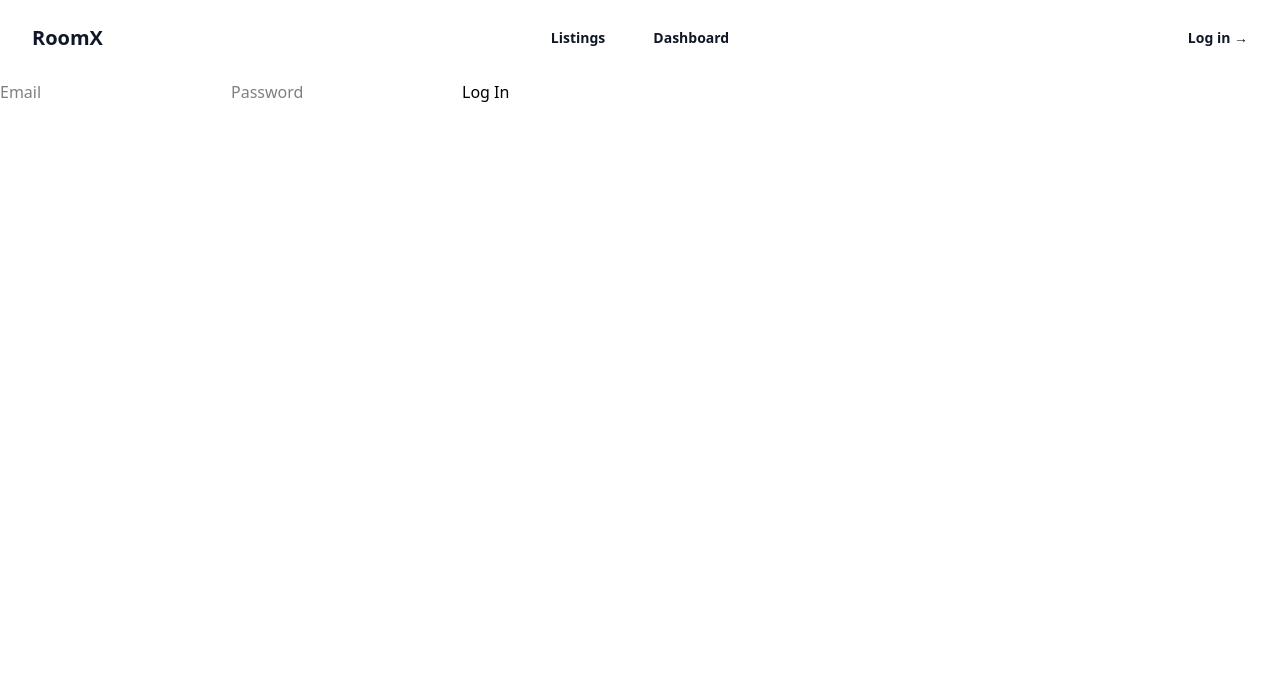
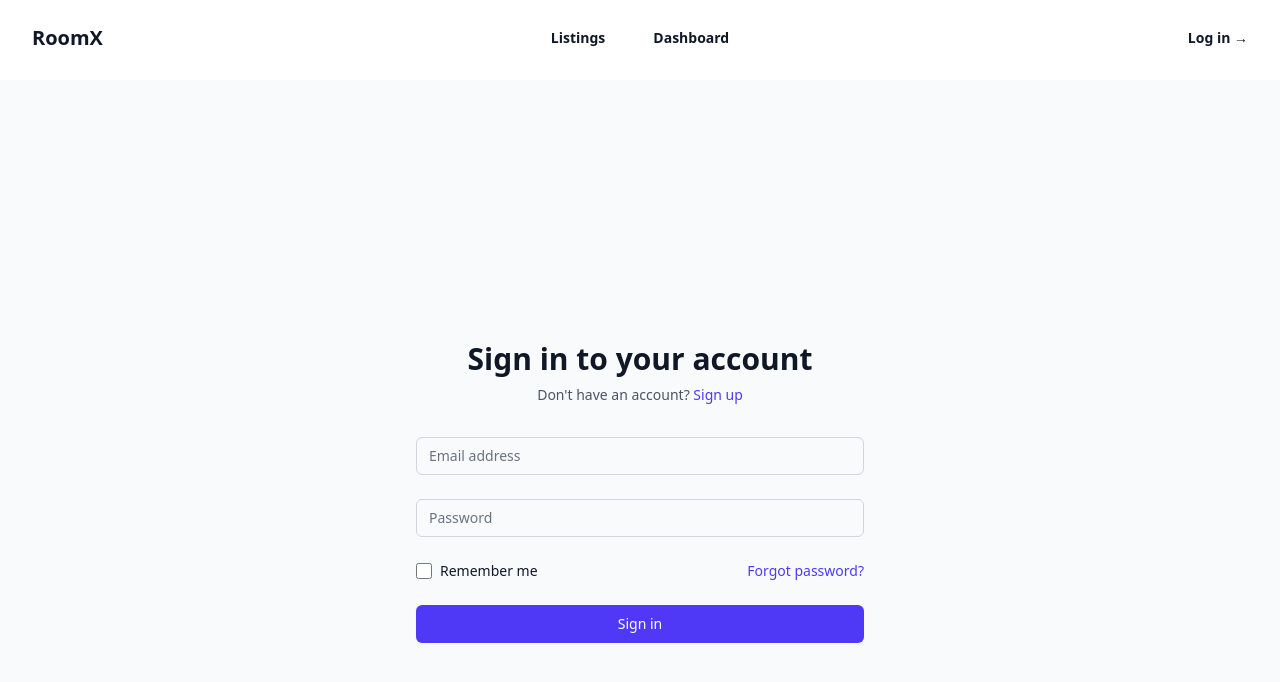
Before and after one commit to AdamDono/roomx-frontend, an Angular app: page /login in a window 1280 px wide. Shown: the top 682 px of the page. Built offline with nearby package versions, Linux system fonts and the light colour scheme.

Commit message:
can connect the backend register the user but having issues with pop ups and login button as it is not funtional

```diff
--- a/package.json
+++ b/package.json
@@ -10,10 +10,13 @@
   },
   "private": true,
   "dependencies": {
+    "@angular/animations": "^19.2.3",
+    "@angular/cdk": "^19.2.6",
     "@angular/common": "^19.2.0",
     "@angular/compiler": "^19.2.0",
     "@angular/core": "^19.2.0",
-    "@angular/forms": "^19.2.0",
+    "@angular/forms": "^19.2.3",
+    "@angular/material": "^19.2.6",
     "@angular/platform-browser": "^19.2.0",
     "@angular/platform-browser-dynamic": "^19.2.0",
     "@angular/router": "^19.2.0",
--- a/src/app/app.routes.ts
+++ b/src/app/app.routes.ts
@@ -6,7 +6,7 @@ import { ListingsComponent } from './listings/listings.component';
 import { LoginComponent } from './login/login.component';
 import { SignupComponent } from './signup/signup.component';
 import { HttpClientModule, HTTP_INTERCEPTORS } from '@angular/common/http'
-import { AuthInterceptor } from './auth.interceptor'; //
+
 
 
 export const routes: Routes = [
--- a/src/app/auth.interceptor.ts
+++ b/src/app/auth.interceptor.ts
@@ -25,12 +25,19 @@ export class AuthInterceptor implements HttpInterceptor {
 }
 
 export const authInterceptor: HttpInterceptorFn = (req, next) => {
-  const token = localStorage.getItem('access_token');
+  // Safe localStorage access
+  let token: string | null = null;
+  try {
+    token = typeof window !== 'undefined' ? localStorage.getItem('access_token') : null;
+  } catch (e) {
+    console.warn('localStorage access error:', e);
+  }
+
   if (token) {
     req = req.clone({
       setHeaders: {
-        Authorization: `Bearer ${token}`,
-      },
+        Authorization: `Bearer ${token}`
+      }
     });
   }
   return next(req);
--- a/src/app/login/login.component.html
+++ b/src/app/login/login.component.html
@@ -1,5 +1,62 @@
-<form [formGroup]="loginForm" (ngSubmit)="onSubmit()">
-    <input type="email" formControlName="email" placeholder="Email">
-    <input type="password" formControlName="password" placeholder="Password">
-    <button type="submit" [disabled]="loginForm.invalid">Log In</button>
-  </form>
+<div class="min-h-screen flex items-center justify-center bg-gray-50 py-12 px-4 sm:px-6 lg:px-8">
+    <div class="max-w-md w-full space-y-8">
+      <div>
+        <h2 class="mt-6 text-center text-3xl font-extrabold text-gray-900">Sign in to your account</h2>
+        <p class="mt-2 text-center text-sm text-gray-600">
+          Don't have an account?
+          <a routerLink="/signup" class="font-medium text-indigo-600 hover:text-indigo-500">Sign up</a>
+        </p>
+      </div>
+      <form [formGroup]="loginForm" (ngSubmit)="onSubmit()" class="mt-8 space-y-6">
+        <!-- Email Input -->
+        <div>
+          <label for="email" class="sr-only">Email address</label>
+          <input
+            id="email"
+            formControlName="email"
+            type="email"
+            required
+            class="appearance-none rounded-md relative block w-full px-3 py-2 border border-gray-300 placeholder-gray-500 text-gray-900 focus:outline-none focus:ring-indigo-500 focus:border-indigo-500 focus:z-10 sm:text-sm"
+            placeholder="Email address"
+          />
+        </div>
+        <!-- Password Input -->
+        <div>
+          <label for="password" class="sr-only">Password</label>
+          <input
+            id="password"
+            formControlName="password"
+            type="password"
+            required
+            class="appearance-none rounded-md relative block w-full px-3 py-2 border border-gray-300 placeholder-gray-500 text-gray-900 focus:outline-none focus:ring-indigo-500 focus:border-indigo-500 focus:z-10 sm:text-sm"
+            placeholder="Password"
+          />
+        </div>
+        <!-- Remember Me & Forgot Password -->
+        <div class="flex items-center justify-between">
+          <div class="flex items-center">
+            <input
+              id="remember-me"
+              name="remember-me"
+              type="checkbox"
+              class="h-4 w-4 text-indigo-600 focus:ring-indigo-500 border-gray-300 rounded"
+            />
+            <label for="remember-me" class="ml-2 block text-sm text-gray-900">Remember me</label>
+          </div>
+          <div class="text-sm">
+            <a href="#" class="font-medium text-indigo-600 hover:text-indigo-500">Forgot password?</a>
+          </div>
+        </div>
+        <!-- Submit Button -->
+        <div>
+          <button
+            type="submit"
+            [disabled]="loginForm.invalid"
+            class="group relative w-full flex justify-center py-2 px-4 border border-transparent text-sm font-medium rounded-md text-white bg-indigo-600 hover:bg-indigo-700 focus:outline-none focus:ring-2 focus:ring-offset-2 focus:ring-indigo-500"
+          >
+            Sign in
+          </button>
+        </div>
+      </form>
+    </div>
+  </div>
--- a/src/app/login/login.component.ts
+++ b/src/app/login/login.component.ts
@@ -1,6 +1,6 @@
 import { Component } from '@angular/core';
 import { ApiService } from '../api.service';
-import { Router } from '@angular/router';
+import { Router, RouterLink } from '@angular/router';
 import { CommonModule } from '@angular/common';
 import { ReactiveFormsModule, FormBuilder, FormGroup, Validators } from '@angular/forms';
 
@@ -8,7 +8,7 @@ import { ReactiveFormsModule, FormBuilder, FormGroup, Validators } from '@angula
   selector: 'app-login',
   templateUrl: './login.component.html',
   standalone: true, // Standalone component (no module needed)
-  imports: [CommonModule, ReactiveFormsModule], // Import ReactiveFormsModule
+  imports: [CommonModule, ReactiveFormsModule,RouterLink], // Import ReactiveFormsModule
   styleUrls: ['./login.component.css'],
   providers: [ApiService], // Add ApiService to providers
 })
@@ -21,22 +21,27 @@ export class LoginComponent {
       password: ['', [Validators.required, Validators.minLength(6)]]
     });
   }
-
   onSubmit(): void {
     if (this.loginForm.valid) {
-      const { email, password } = this.loginForm.value;
-      this.apiService.login(email, password).subscribe(
-        (response: any) => {
-          console.log('Login successful:', response);
-          localStorage.setItem('access_token', response.access_token); // Store the token
-          this.router.navigate(['/dashboard']); // Redirect to dashboard
+      this.apiService.login(
+        this.loginForm.value.email!,
+        this.loginForm.value.password!
+      ).subscribe({
+        next: (response) => {
+          this.safeStoreToken(response.access_token);
+          this.router.navigate(['/dashboard']);
         },
-        (error: any) => {
-          console.error('Login failed:', error);
-        }
-      );
-    } else {
-      console.log('Form is invalid');
+        error: (err) => console.error('Login failed:', err)
+      });
     }
   }
-}
+  private safeStoreToken(token: string): void {
+    try {
+      if (typeof window !== 'undefined' && window.localStorage) {
+        localStorage.setItem('access_token', token);
+      }
+    } catch (e) {
+      console.warn('Failed to store token:', e);
+    }
+  }
+  }
--- a/src/app/signup/signup.component.html
+++ b/src/app/signup/signup.component.html
@@ -1,11 +1,60 @@
-<form (ngSubmit)="onSubmit()">
-    <input type="text" [(ngModel)]="name" name="name" placeholder="Name" required>
-    <input type="email" [(ngModel)]="email" name="email" placeholder="Email" required>
-    <input type="password" [(ngModel)]="password" name="password" placeholder="Password" required>
-    <select [(ngModel)]="role" name="role" required>
-      <option value="tenant">Tenant</option>
-      <option value="landlord">Landlord</option>
-      <option value="admin">Admin</option>
-    </select>
-    <button type="submit">Sign Up</button>
-  </form>
+<div class="min-h-screen flex items-center justify-center bg-gray-50 py-12 px-4 sm:px-6 lg:px-8">
+    <div class="max-w-md w-full space-y-8">
+      <div>
+        <h2 class="mt-6 text-center text-3xl font-extrabold text-gray-900">Create your account</h2>
+        <p class="mt-2 text-center text-sm text-gray-600">
+          Already a member?
+          <a routerLink="/login" class="font-medium text-indigo-600 hover:text-indigo-500">Sign in</a>
+        </p>
+      </div>
+      <form (ngSubmit)="onSubmit()" class="mt-8 space-y-6">
+        <div class="rounded-md shadow-sm -space-y-px">
+          <div>
+            <label for="name" class="sr-only">Name</label>
+            <input
+              id="name"
+              [(ngModel)]="name"
+              name="name"
+              type="text"
+              required
+              class="appearance-none rounded-none relative block w-full px-3 py-2 border border-gray-300 placeholder-gray-500 text-gray-900 rounded-t-md focus:outline-none focus:ring-indigo-500 focus:border-indigo-500 focus:z-10 sm:text-sm"
+              placeholder="Name"
+            />
+          </div>
+          <div>
+            <label for="email" class="sr-only">Email address</label>
+            <input
+              id="email"
+              [(ngModel)]="email"
+              name="email"
+              type="email"
+              required
+              class="appearance-none rounded-none relative block w-full px-3 py-2 border border-gray-300 placeholder-gray-500 text-gray-900 focus:outline-none focus:ring-indigo-500 focus:border-indigo-500 focus:z-10 sm:text-sm"
+              placeholder="Email address"
+            />
+          </div>
+          <div>
+            <label for="password" class="sr-only">Password</label>
+            <input
+              id="password"
+              [(ngModel)]="password"
+              name="password"
+              type="password"
+              required
+              class="appearance-none rounded-none relative block w-full px-3 py-2 border border-gray-300 placeholder-gray-500 text-gray-900 rounded-b-md focus:outline-none focus:ring-indigo-500 focus:border-indigo-500 focus:z-10 sm:text-sm"
+              placeholder="Password"
+            />
+          </div>
+        </div>
+
+        <div>
+          <button
+            type="submit"
+            class="group relative w-full flex justify-center py-2 px-4 border border-transparent text-sm font-medium rounded-md text-white bg-indigo-600 hover:bg-indigo-700 focus:outline-none focus:ring-2 focus:ring-offset-2 focus:ring-indigo-500"
+          >
+            Sign up
+          </button>
+        </div>
+      </form>
+    </div>
+  </div>
--- a/src/app/signup/signup.component.ts
+++ b/src/app/signup/signup.component.ts
@@ -1,13 +1,13 @@
 import { Component } from '@angular/core';
 import { FormsModule } from '@angular/forms';
-import { Router } from '@angular/router';
+import { Router, RouterLink } from '@angular/router';
 import { ApiService } from '../api.service';
 
 @Component({
   selector: 'app-signup',
   templateUrl: './signup.component.html',
   standalone: true,
-  imports: [FormsModule], // Import FormsModule for ngModel
+  imports: [FormsModule,RouterLink], // Import FormsModule for ngModel
   styleUrls: ['./signup.component.css'],
   providers: [ApiService], // Add ApiService to providers
 })
@@ -17,17 +17,28 @@ export class SignupComponent {
   password: string = '';
   role: string = 'tenant'; // Default role
 
+
   constructor(private apiService: ApiService, private router: Router) {}
 
-  onSubmit(): void {
-    this.apiService.signUp(this.name, this.email, this.password, this.role).subscribe(
-      (response: any) => {
-        console.log('Signup successful:', response);
-        this.router.navigate(['/login']); // Redirect to login page
-      },
-      (error: any) => {
-        console.error('Signup failed:', error);
-      }
-    );
+// Update your signup.component.ts onSubmit()
+onSubmit(): void {
+  this.apiService.signUp(this.name, this.email, this.password, this.role).subscribe({
+    next: (response) => {
+      console.log('Signup successful:', response);
+      this.safeStoreToken(response.access_token);
+      this.router.navigate(['/dashboard']);
+    },
+    error: (err) => console.error('Signup failed:', err)
+  });
+}
+
+private safeStoreToken(token: string): void {
+  try {
+    if (typeof window !== 'undefined' && window.localStorage) {
+      localStorage.setItem('access_token', token);
+    }
+  } catch (e) {
+    console.warn('Failed to store token:', e);
   }
 }
+}
--- a/src/main.ts
+++ b/src/main.ts
@@ -3,5 +3,6 @@ import { appConfig } from './app/app.config';
 import { AppComponent } from './app/app.component';
 
 
+
 bootstrapApplication(AppComponent, appConfig)
   .catch((err) => console.error(err));
--- a/src/styles.css
+++ b/src/styles.css
@@ -7,3 +7,13 @@ body {
   router-outlet + * {
     margin-top: 80px; /* Adjust this value based on your navbar height */
   }
+
+  .success-snackbar {
+    background-color: #4caf50;
+    color: white;
+  }
+
+  .error-snackbar {
+    background-color: #f44336;
+    color: white;
+  }
```
Also changed, not shown: src/app/app.config.ts (+5 -4 lines), 1 other file (tests, documents, lock files or other folders).
